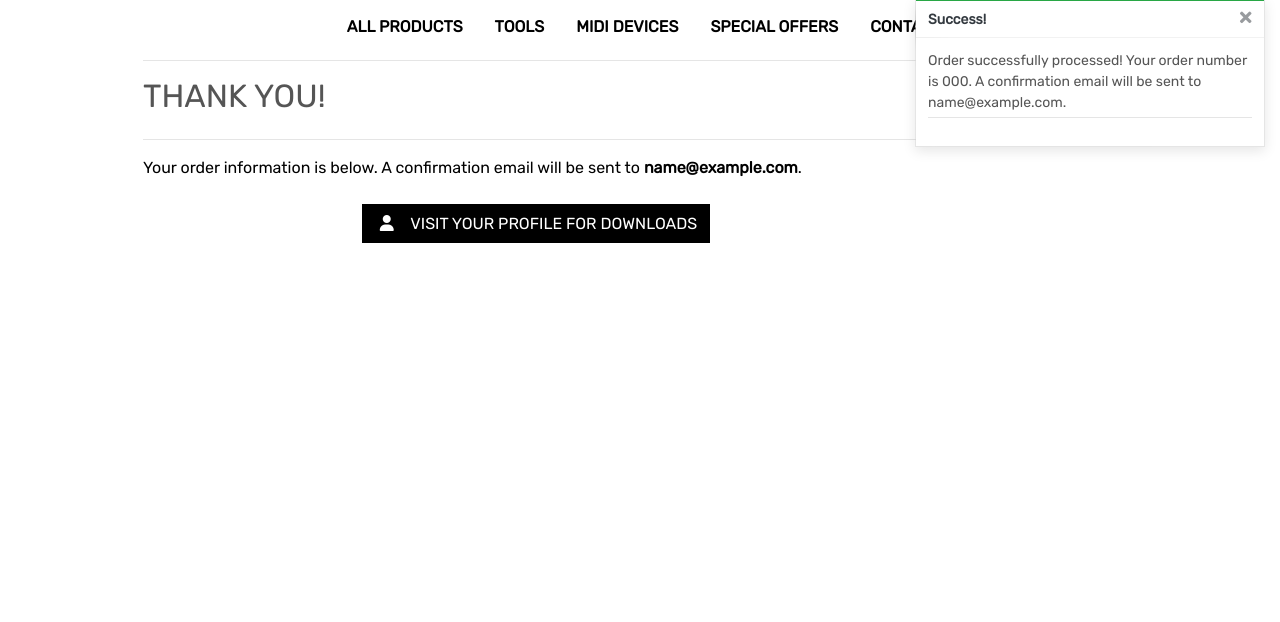
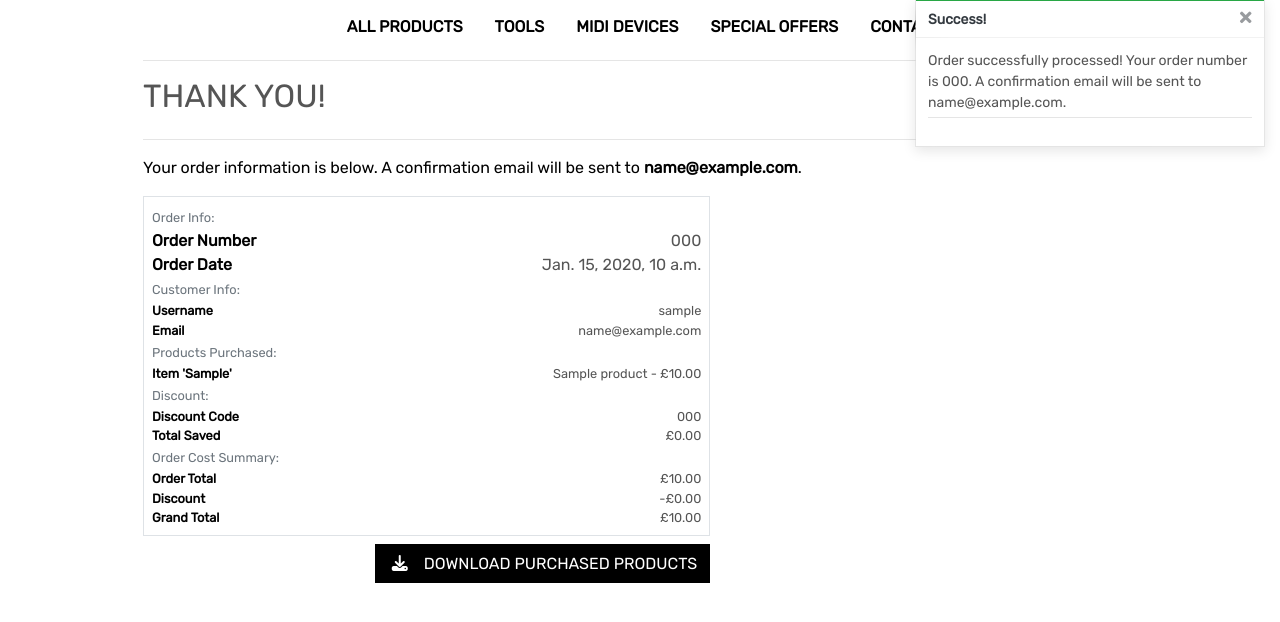
Before and after one commit to samlaubscher/Flowstate-Creative-Solutions, a Django app: page /checkout/checkout_success/000 in a window 1280 px wide. Shown: the part 73-695 px from the top of the page. Run offline with Django 3.2, Linux system fonts and the light colour scheme; tables that the repository leaves empty hold one stand-in row (values such as "Sample post"); parts of the project's set-up code (start-up, migrations or seed data) failed here and were passed over; some libraries are stand-ins or nearby versions.

Commit message:
Update order summary on checkout success page

```diff
--- a/checkout/templates/checkout/checkout_success.html
+++ b/checkout/templates/checkout/checkout_success.html
@@ -25,15 +25,141 @@
         </div>
 
         <div class="row">
-            <div class="col-12 col-lg-7"></div>
+            <div class="col-12 col-lg-7">
+                <div class="order-confirmation-wrapper p-2 border">
+                    <div class="row">
+                        <div class="col">
+                            <small class="text-muted">Order Info:</small>
+                        </div>
+                    </div>
+
+                    <div class="row">
+                        <div class="col-12 col-md-4">
+                            <p class="mb-0 text-black font-weight-bold">Order Number</p>
+                        </div>
+                        <div class="col-12 col-md-8 text-md-right">
+                            <p class="mb-0">{{ order.order_number }}</p>
+                        </div>
+                    </div>
+
+                    <div class="row">
+                        <div class="col-12 col-md-4">
+                            <p class="mb-0 text-black font-weight-bold">Order Date</p>
+                        </div>
+                        <div class="col-12 col-md-8 text-md-right">
+                            <p class="mb-0">{{ order.date }}</p>
+                        </div>
+                    </div>
+
+                    <div class="row">
+                        <div class="col">
+                            <small class="text-muted">Customer Info:</small>
+                        </div>
+                    </div>
+
+                    <div class="row">
+                        <div class="col-12 col-md-4">
+                            <p class="small mb-0 text-black font-weight-bold">Username</p>
+                        </div>
+                        <div class="col-12 col-md-8 text-md-right">
+                            <p class="small mb-0">{{ order.username }}</p>
+                        </div>
+                    </div>
+
+                    <div class="row">
+                        <div class="col-12 col-md-4">
+                            <p class="small mb-0 text-black font-weight-bold">Email</p>
+                        </div>
+                        <div class="col-12 col-md-8 text-md-right">
+                            <p class="small mb-0">{{ order.email }}</p>
+                        </div>
+                    </div>
+
+                    <div class="row">
+                        <div class="col">
+                            <small class="text-muted">Products Purchased:</small>
+                        </div>
+                    </div>
+
+                    {% for item in order.lineitems.all %}
+                    <div class="row">
+                        <div class="col-12 col-md-4">
+                            <p class="small mb-0 text-black font-weight-bold">Item '{{ item.product.sku }}'</p>
+                        </div>
+                        <div class="col-12 col-md-8 text-md-right">
+                            <p class="small mb-0">{{ item.product.name }} - £{{ item.product.price }}</p>
+                        </div>
+                    </div>
+                    {% endfor %}
+
+                    {% if order.discount_code %}
+                    <div class="row">
+                        <div class="col">
+                            <small class="text-muted">Discount:</small>
+                        </div>
+                    </div>
+
+                    <div class="row">
+                        <div class="col-12 col-md-4">
+                            <p class="small mb-0 text-black font-weight-bold">Discount Code</p>
+                        </div>
+                        <div class="col-12 col-md-8 text-md-right">
+                            <p class="small mb-0">{{ order.discount_code }}</p>
+                        </div>
+                    </div>
+
+                    <div class="row">
+                        <div class="col-12 col-md-4">
+                            <p class="small mb-0 text-black font-weight-bold">Total Saved</p>
+                        </div>
+                        <div class="col-12 col-md-8 text-md-right">
+                            <p class="small mb-0">£{{ order.discount_total }}</p>
+                        </div>
+                    </div>
+                    {% endif %}
+
+                    <div class="row">
+                        <div class="col">
+                            <small class="text-muted">Order Cost Summary:</small>
+                        </div>
+                    </div>
+
+                    <div class="row">
+                        <div class="col-12 col-md-4">
+                            <p class="small mb-0 text-black font-weight-bold">Order Total</p>
+                        </div>
+                        <div class="col-12 col-md-8 text-md-right">
+                            <p class="small mb-0">£{{ order.order_total }}</p>
+                        </div>
+                    </div>
+
+                    <div class="row">
+                        <div class="col-12 col-md-4">
+                            <p class="small mb-0 text-black font-weight-bold">Discount</p>
+                        </div>
+                        <div class="col-12 col-md-8 text-md-right">
+                            <p class="small mb-0">-£{{ order.discount_total }}</p>
+                        </div>
+                    </div>
+
+                    <div class="row">
+                        <div class="col-12 col-md-4">
+                            <p class="small mb-0 text-black font-weight-bold">Grand Total</p>
+                        </div>
+                        <div class="col-12 col-md-8 text-md-right">
+                            <p class="small mb-0">£{{ order.grand_total }}</p>
+                        </div>
+                    </div>
+                </div>
+            </div>
         </div>
         <div class="row">
             <div class="col-12 col-lg-7 text-right">
                 <a href="#" class="btn btn-black rounded-0 my-2">
                     <span class="icon mr-2">
-                        <i class="fas fa-user"></i>
+                        <i class="fas fa-download"></i>
                     </span>
-                    <span class="text-uppercase">Visit your profile for downloads</span>
+                    <span class="text-uppercase">Download Purchased Products</span>
                 </a>
             </div>
         </div>
```
